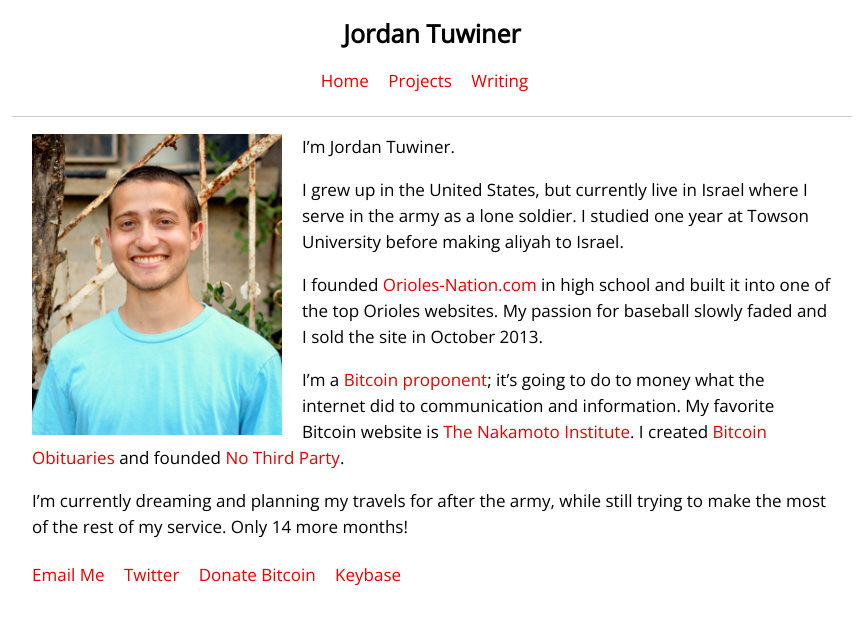
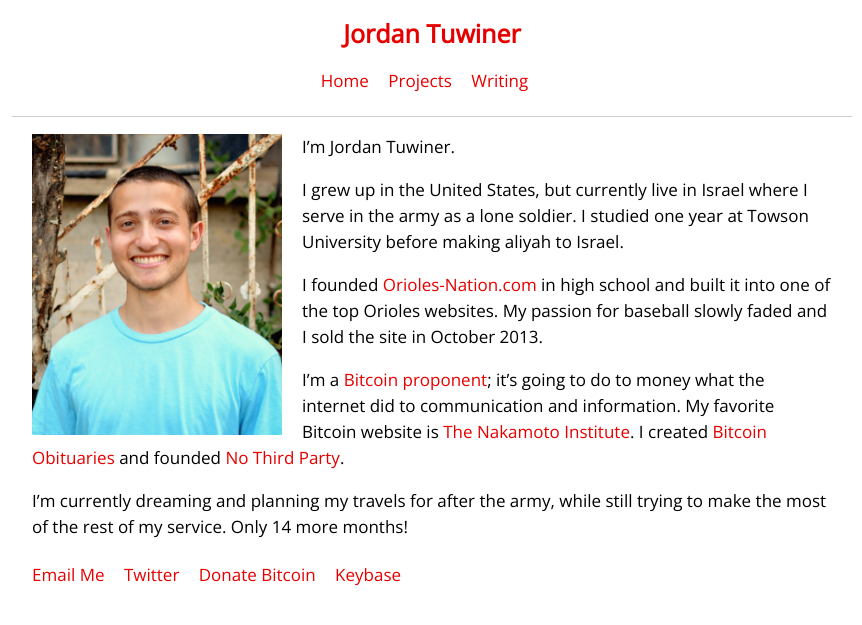
Before and after one commit to johnrlive/jt-com, a Jekyll site: the page built from index.html, in a window 1280 px wide. Shown: the top 625 px of the page, without its empty margins (208-1070 px from the left). Built offline with Jekyll 4.4.1, drawn with Linux system fonts in a browser that asks for light colours.

Commit message:
Add link to name

```diff
--- a/_includes/head.html
+++ b/_includes/head.html
@@ -18,7 +18,7 @@
 </head>
 <body>
 	<header itemtype="http://schema.org/WPHeader" role="banner" class="site-header" 	id="masthead">
-		<div class="header-name">Jordan Tuwiner</div>
+		<div class="header-name"><a href="/">Jordan Tuwiner</a></div>
 		<nav class="site-navigation">
 			<ul class="menu">
 				<li><a href="/">Home</a></li>
```
